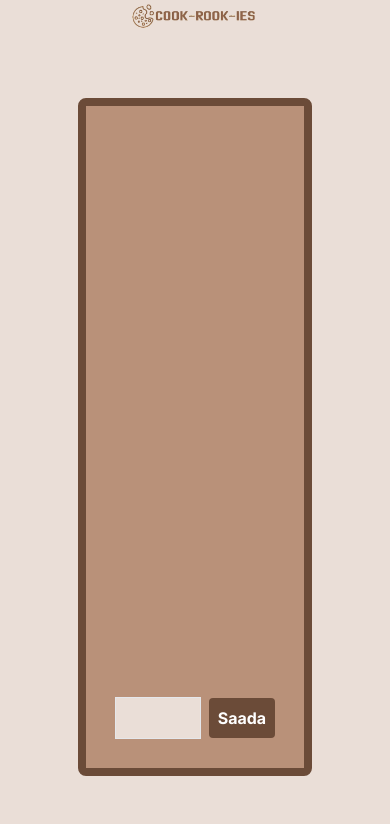
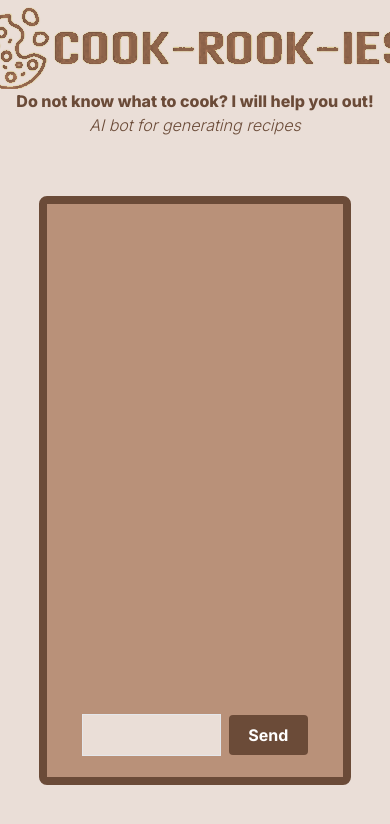
Before and after one commit to KristinaMumm/cook-rook-ies, a Next.js app: page / in a window 390 px wide. Shown: the top 824 px of the page. Built offline with nearby package versions, Linux system fonts and the light colour scheme.

Commit message:
refactor + mobile friendly

```diff
--- a/app/page.tsx
+++ b/app/page.tsx
@@ -1,71 +1,19 @@
 'use client';
 
-import { useState, useEffect } from 'react';
-import { getAnswer } from './actions';
-import { CoreMessage } from 'ai';
-import Chat from './ui/chat';
-import InputForm from './ui/input-form';
-import logo from '../pics/logo.png'
-import Image from 'next/image';
+import Header from './ui/header';
+import ChatBox from './ui/chat-box';
+
 
 // Allow streaming responses up to 30 seconds
 export const maxDuration = 30;
 
 export default function Page() {
-  const [messageHistory, setMessageHistory] = useState<CoreMessage[]>([])
-
-  const addMessageInput = (newMessage : string, currentRole : string) => {
-    let newMessageObject : CoreMessage;
-    if (currentRole == 'user') {
-      newMessageObject = {
-        role: 'user',
-        content: newMessage,
-      }
-    } else {
-      newMessageObject = {
-        role: 'assistant',
-        content: newMessage,
-      }
-    }
-
-    setMessageHistory(result => [...result, newMessageObject]);
-  }
-
-  useEffect(() => {
-    const performAsyncAction = async () => {
-      if (messageHistory.length > 0) {
-
-        if (messageHistory[messageHistory.length-1].role == 'user')  {
-          console.log(messageHistory[messageHistory.length-1].content);
-          const { text } = await getAnswer(messageHistory);
-          addMessageInput(text, 'assistant')
-        } else {
-          console.log(messageHistory[messageHistory.length-1].content);
-        }
-      }
-    }
-
-    performAsyncAction();
-  }, [messageHistory]);
 
   return (
     <body>
       <section className='flex flex-col items-center w-full h-screen content-center bg-[#EADED7]'>
-        <div className='flex justify-center items-center w-2/6'>
-          <Image src={logo.src} className='items-center' alt="cook-rook-ies logo" width={0} height={0} layout="responsive"/>
-        </div>
-        <div className='flex justify-center items-center w-full content-center bg-[#EADED7] h-full'>
-        <div className='p-2 flex-col border-8 border-[#6B4B38] rounded-lg w-3/5 h-5/6 bg-[#B99179]'>
-          <div className='h-5/6'>
-            <Chat messageHistory={messageHistory}/>
-          </div>
-          <div className='flex justify-center items-center h-1/6'>
-            <InputForm addMessageInput={addMessageInput}/>
-          </div>
-        </div>
-        </div>
-
-
+        <Header/>
+        <ChatBox/>
       </section>
 
     </body>
--- a/app/ui/input-form.tsx
+++ b/app/ui/chat-box-elements/input-form.tsx
@@ -30,7 +30,7 @@ const InputForm: React.FC<InputFormProps> = ({ addMessageInput }) => {
           <input type="text" value={userMessage} onKeyDown={onEnterPress}
             onChange={event => { setUserMessage(event.currentTarget.value); }} className='border w-full m-1 p-2 resize-none bg-[#EADED7]'/>
           <button type="submit" className='bg-[#6B4B38] hover:bg-blue-700 m-1 p-2 w-32 text-white font-bold rounded'>
-            Saada
+            Send
           </button>
         </form>
       </div>
--- /dev/null
+++ b/app/ui/chat-box.tsx
@@ -0,0 +1,56 @@
+import { useState, useEffect } from 'react';
+import { getAnswer } from '../actions';
+import { CoreMessage } from 'ai';
+import Chat from './chat-box-elements/chat';
+import InputForm from './chat-box-elements/input-form';
+
+export default function ChatBox() {
+    const [messageHistory, setMessageHistory] = useState<CoreMessage[]>([]);
+
+    const addMessageInput = (newMessage : string, currentRole : string) => {
+        let newMessageObject : CoreMessage;
+        if (currentRole == 'user') {
+          newMessageObject = {
+            role: 'user',
+            content: newMessage,
+          }
+        } else {
+          newMessageObject = {
+            role: 'assistant',
+            content: newMessage,
+          }
+        }
+
+        setMessageHistory(result => [...result, newMessageObject]);
+      }
+
+      useEffect(() => {
+        const performAsyncAction = async () => {
+          if (messageHistory.length > 0) {
+
+            if (messageHistory[messageHistory.length-1].role == 'user')  {
+              console.log(messageHistory[messageHistory.length-1].content);
+              const { text } = await getAnswer(messageHistory);
+              addMessageInput(text, 'assistant')
+            } else {
+              console.log(messageHistory[messageHistory.length-1].content);
+            }
+          }
+        }
+
+        performAsyncAction();
+      }, [messageHistory]);
+
+    return(
+        <div className='flex justify-center items-center w-full content-center bg-[#EADED7] h-full'>
+        <div className='p-2 flex-col border-8 border-[#6B4B38] rounded-lg w-4/5 md:w-3/5 h-5/6 bg-[#B99179]'>
+          <div className='h-5/6'>
+            <Chat messageHistory={messageHistory}/>
+          </div>
+          <div className='flex justify-center items-center h-1/6'>
+            <InputForm addMessageInput={addMessageInput}/>
+          </div>
+        </div>
+        </div>
+    )
+}
--- /dev/null
+++ b/app/ui/header.tsx
@@ -0,0 +1,16 @@
+import logo from '@/pics/logo.png'
+import Image from 'next/image';
+import { useState, useEffect } from 'react';
+
+export default function Header() {
+
+    return (
+        <div className='flex flex-col justify-center items-center'>
+          <Image src={logo.src} className="hidden md:block w-auto h-auto object-none" alt="cook-rook-ies logo" width={400} height={88} />
+          <Image src={logo.src} className="block md:hidden w-auto h-auto object-none" alt="cook-rook-ies logo" width={200} height={44} />
+          <h1 className='text-[#6B4B38] font-extrabold'>Do not know what to cook? I will help you out!</h1>
+          <p className='text-[#6B4B38] font-light italic'>AI bot for generating recipes</p>
+        </div>
+    )
+
+}
```
Also changed, not shown: app/ui/chat-box-elements/chat.tsx (renamed from app/ui/chat.tsx).
